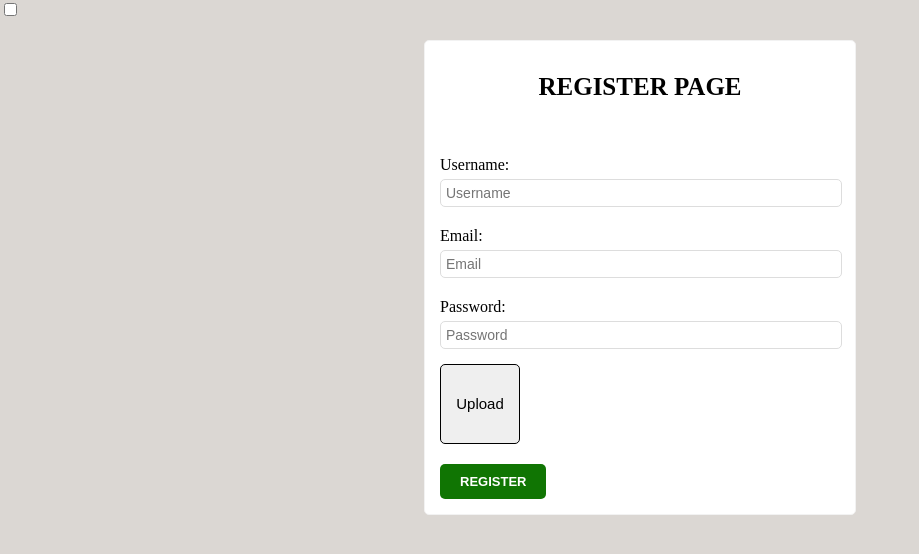
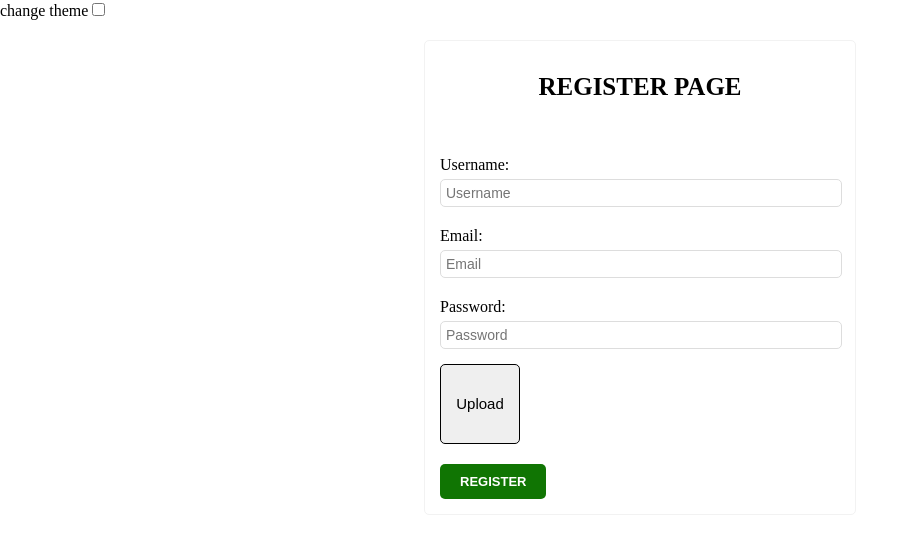
Before and after one commit to bpoghos/RegisterForm, a React (Create React App) app: page / in a window 1280 px wide. Shown: the top 554 px of the page, without its empty margins (0-919 px from the left). Built offline with nearby package versions, Linux system fonts and the light colour scheme.

Commit message:
dark-mode

```diff
--- a/src/components/App/App.js
+++ b/src/components/App/App.js
@@ -1,7 +1,6 @@
 import RegisterPage from '../RegisterPage';
 import UserPage from '../UserPage/UserPage';
 import './app.css';
-import FCounter from '../Counter/FCounter';
 import { useState } from 'react';
 import LocalStorageService from '../../services/LocalStorageService';
 import DarkThemeToggle from '../DarkThemeToggle';
@@ -12,7 +11,7 @@ const App = () => {
   const storedData = LocalStorageService.getUserData()
   const [userData, setUserData] = useState(null)
   const [isRegistered, setIsRegistered] = useState(!!storedData)
-  const [darkMode, setDarkMode] = useState(false)
+
 
 
   const handleRegistration = (uData) => {
@@ -26,28 +25,17 @@ const App = () => {
     setIsRegistered(false)
   }
 
-  const onDarkMode = () => {
-      setDarkMode(!darkMode)
-  }
-
-  const darkStyle = {
-    backgroundColor: darkMode ? '#000' : '#fff',
-    color: darkMode ? '#fff' : '#000'
-  }
-
 
 
   return (
-    <div className="app">
-      <DarkThemeToggle onDarkMode={onDarkMode}/>
-      {/* <FCounter /> */}
+
+    <DarkThemeToggle>
       {
         isRegistered ?
-            <UserPage userData={userData} onClearData={onClearData}/>:
-            <RegisterPage handleRegistration={handleRegistration} darkStyle={darkStyle}/>
+          <UserPage userData={userData} onClearData={onClearData} /> :
+          <RegisterPage handleRegistration={handleRegistration} />
       }
-
-    </div>
+    </DarkThemeToggle>
   );
 }
 
--- a/src/components/DarkThemeToggle/DarkThemeToggle.js
+++ b/src/components/DarkThemeToggle/DarkThemeToggle.js
@@ -1,12 +1,22 @@
+import { useState } from "react"
 import './dark-theme-toggle.css'
 
+const DarkThemeToggle = ({ children }) => {
 
+    const [isEnable, setIsEnable] = useState(false)
 
-const DarkThemeToggle = ({ onDarkMode }) => {
+    const onChangeThemeColor = () => {
+        setIsEnable((prevState) => !prevState)
+
+    }
 
     return (
-        <div>
-            <input type='checkbox' onClick={onDarkMode}/>
+        <div className={isEnable ? 'dark-theme app' : 'light-theme app'}>
+            <label>change theme
+                <input type='checkbox' checked={isEnable} onChange={onChangeThemeColor} />
+            </label>
+
+            {children}
         </div>
     )
 }
--- a/src/components/DarkThemeToggle/dark-theme-toggle.css
+++ b/src/components/DarkThemeToggle/dark-theme-toggle.css
@@ -0,0 +1,15 @@
+html, body {
+    padding: 0;
+    margin: 0;
+  }
+  .dark-theme {
+    background-color: black;
+    color: white;
+  }
+  .light-theme {
+    background-color: white;
+    color: black;
+  }
+  .app {
+    height: 100vh;
+  }
--- a/src/components/RegisterPage/RegisterPage.js
+++ b/src/components/RegisterPage/RegisterPage.js
@@ -3,7 +3,7 @@ import './register-page.css'
 import LocalStorageService from '../../services/LocalStorageService';
 
 
-const RergisterPage = ({ handleRegistration, darkStyle }) => {
+const RergisterPage = ({ handleRegistration }) => {
 
   const [username, setUserName] = useState('')
   const [email, setEmail] = useState('')
@@ -98,7 +98,7 @@ const RergisterPage = ({ handleRegistration, darkStyle }) => {
   }
 
     return (
-      <div className="register-page-wrapper" style={darkStyle}>
+      <div className="register-page-wrapper">
         <h1>Register page</h1>
         <div className="register-form">
           <div className="register-input">
--- a/src/components/RegisterPage/register-page.css
+++ b/src/components/RegisterPage/register-page.css
@@ -1,6 +1,9 @@
+.dark-theme .register-page-wrapper{
+    background-color: rgb(0, 0, 0);
+}
+
 .register-page-wrapper {
     width: 400px;
-    background-color: #fff;
     padding: 15px;
     border-radius: 5px;
     border: 1px solid #F2F2F2;
--- a/src/components/UserPage/user-page.css
+++ b/src/components/UserPage/user-page.css
@@ -1,3 +1,7 @@
+.dark-theme .user-page-wrapper{
+    background-color: black;
+}
+
 .user-page-wrapper{
     width: 400px;
     background-color: #fff;
--- a/src/index.css
+++ b/src/index.css
@@ -1,5 +1,4 @@
 html,body{
   margin: 0;
   padding: 0;
-  background-color: rgb(219, 215, 211);
 }
```
